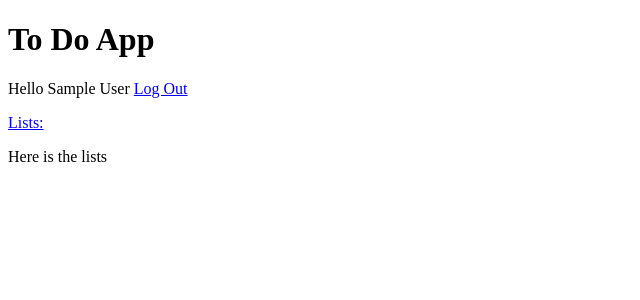
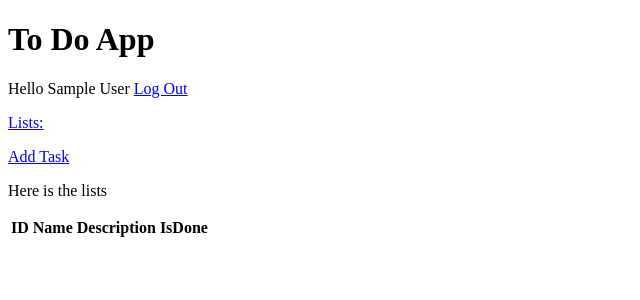
Before and after one commit to viettrung2103/todoFlask, a Flask app: page /lists in a window 1280 px wide. Shown: the top 300 px of the page, without its empty margins (0-640 px from the left). Run offline with Flask 3, Linux system fonts and the light colour scheme; the visitor is signed in with stand-in values (Sample User, id 1); lists and menus that the app fills with data are empty; some libraries are stand-ins or nearby versions.

Commit message:
add add task form

```diff
--- a/src/app.py
+++ b/src/app.py
@@ -45,13 +45,21 @@ def logout():
   session.clear()
   return redirect("/")
 
-@app.route("/lists")
+@app.route("/lists", methods = ["GET","POST"])
 def lists():
   name = session.get("name")
-  if name:
-    return render_template("lists.html",name = name)
-  else:
-    return redirect("/")
+  if request.method == "GET":
+    tasks = db.execute("SELECT * FROM tasks")
+    return render_template("lists/lists.html",name = name, tasks = tasks)
+
+
+
+@app.route("/lists/add", methods=["GET"])
+def add():
+  name = session.get("name")
+  if request.method == "GET":
+    return render_template("lists/add-list.html", name = name)
+
 
 if __name__ == "__main__":
   app.run(debug=True)
--- a/src/templates/index.html
+++ b/src/templates/index.html
@@ -5,7 +5,8 @@
   <h1>To Do App</h1>
   {% if name %}
     <p>Hello {{ name }} <a href="/logout">Log Out</a></p>
-    <p><a href="/lists">Lists:</a></p>
+    <p><a href="/lists">Lists:</a> </p>
+    <p><a href="/lists/add">Add Task</a></p>
     {% block lists %}
     {% endblock %}
   {% else %}
--- a/src/templates/lists.html
+++ /dev/null
@@ -1,5 +0,0 @@
-{% extends "index.html" %}
-
-{% block lists %}
-  <p>Here is the lists</p>
-{% endblock %}
--- /dev/null
+++ b/src/templates/lists/lists.html
@@ -0,0 +1,29 @@
+{% extends "index.html" %}
+
+{% block lists %}
+  <p>Here is the lists</p>
+  <table>
+    <thead>
+      <tr>
+        <th>ID</th>
+        <th>Name</th>
+        <th>Description</th>
+        <th>IsDone</th>
+        <th></th>
+        <th></th>
+      </tr>
+    </thead>
+    <tbody>
+      {% for task in tasks %}
+        <tr>
+          <th>{{task.id}}</th>
+          <th>{{task.name}}</th>
+          <th>{{task.description}}</th>
+          <!-- <th>{{task.description}}</th> -->
+        </tr>
+      {% endfor %}
+    </tbody>
+  </table>
+
+
+{% endblock %}
```
Also changed, not shown: src/templates/lists/add-list.html (added, +12 -0 lines).
